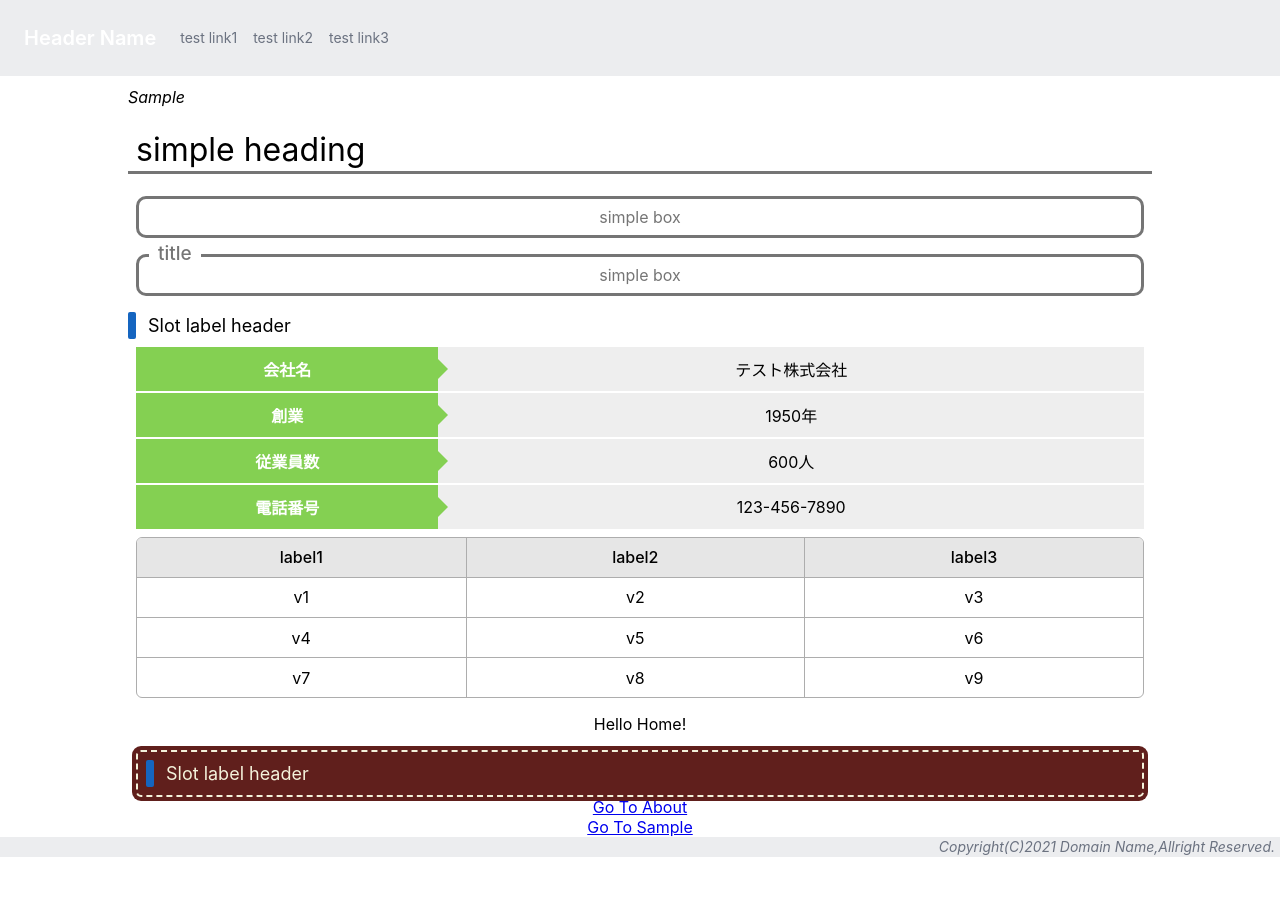
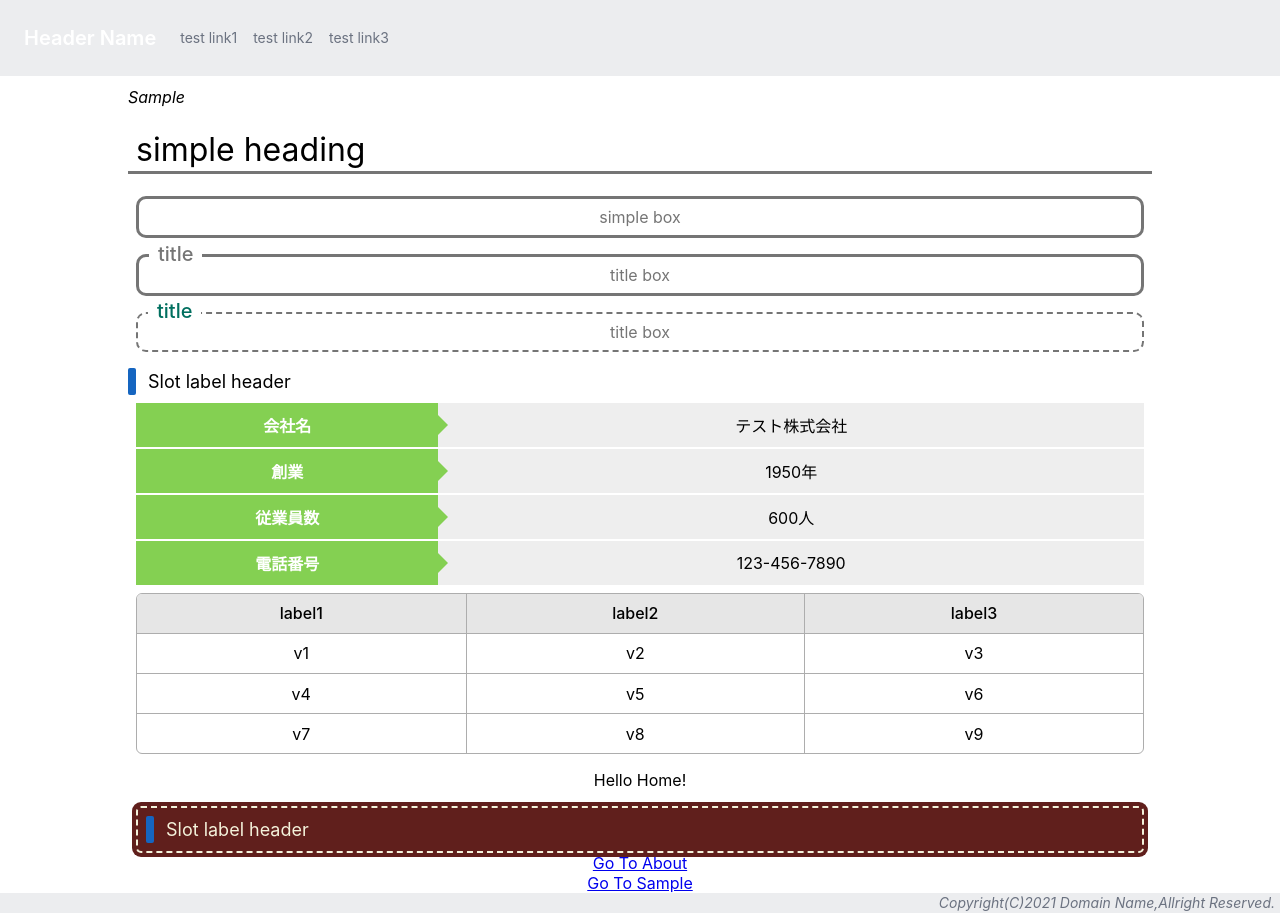
Before and after one commit to FumihiroMaejima/amplify-test, a React (Vite) app: page /sample in a window 1280 px wide. Before the commit the page ends 857 px from the top, so only its background shows below. Built offline with nearby package versions, Linux system fonts and the light colour scheme.

Commit message:
modify font-size.

```diff
--- a/src/assets/scss/components/parts/box/PartsTitleBox.scss
+++ b/src/assets/scss/components/parts/box/PartsTitleBox.scss
@@ -10,9 +10,7 @@ $parts-title-box-color-red: #ac291d;
   padding: 0.5em 1em;
   margin: 1em 0;
   font-weight: 400;
-  // color: #6091d3;
   background: #ffffff;
-  // border: solid 3px #6091d3;
   border-radius: 10px;
 
   &__title {
@@ -22,9 +20,9 @@ $parts-title-box-color-red: #ac291d;
     left: 10px;
     padding: 0 9px;
     line-height: 1;
-    font-size: 19px;
+    font-size: 20px;
     background: #ffffff;
-    color: #95ccff;
+    // color: #95ccff;
     font-weight: 500;
 
     &-color {
--- a/src/pages/Sample.tsx
+++ b/src/pages/Sample.tsx
@@ -48,7 +48,11 @@ export const Sample: React.VFC = () => {
       </div>
 
       <div className="m-xy2">
-        <PartsTitleBox text="simple box" isDashed={false} />
+        <PartsTitleBox text="title box" isDashed={false} />
+      </div>
+
+      <div className="m-xy2">
+        <PartsTitleBox text="title box" color="green" isDashed={true} />
       </div>
 
       <PartsLabelHeader text="Slot label header" color="blue" />
```
